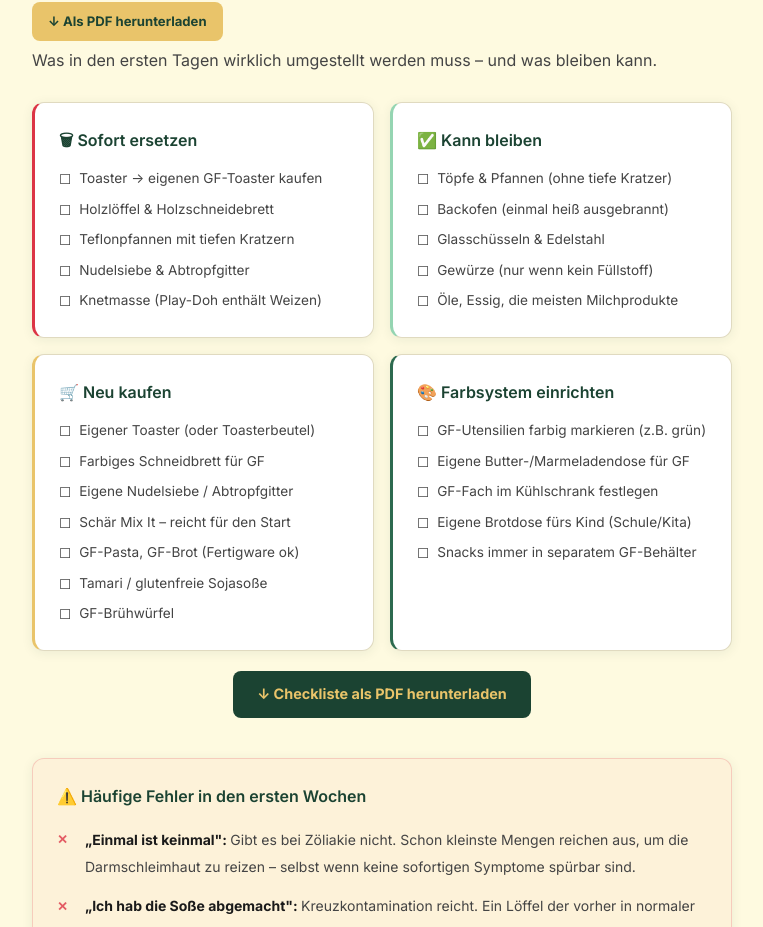
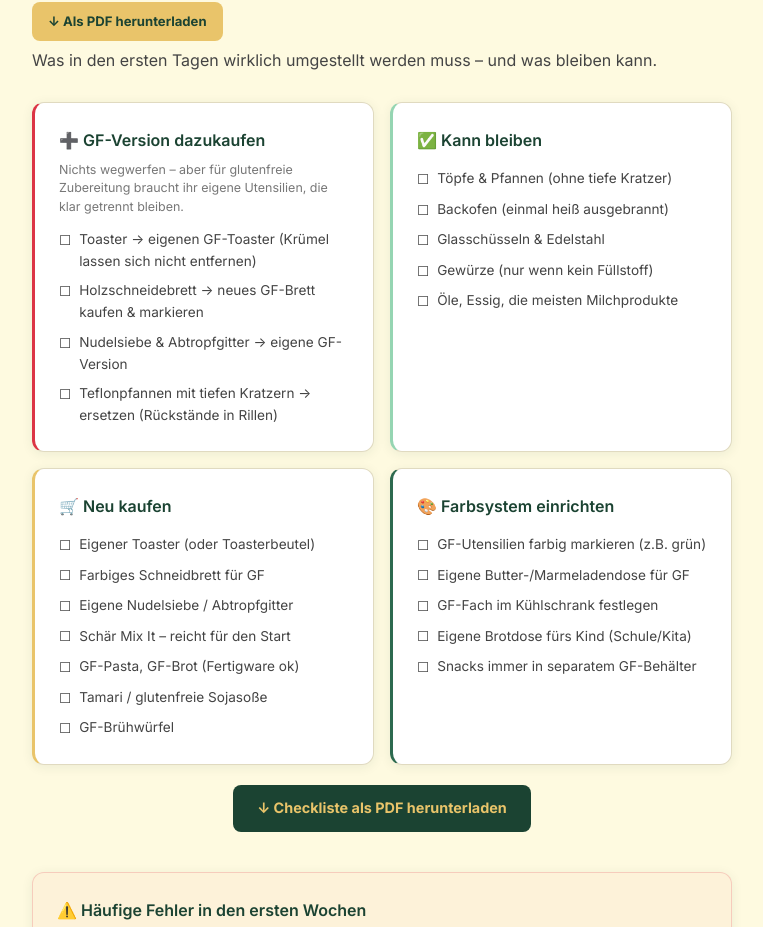
Before and after one commit to Waschtls/waschtls-schmankerl, a Next.js app: page /wissen/erstdiagnose in a window 1280 px wide. Shown: the part 3893-4820 px from the top of the page, without its empty margins (258-1021 px from the left). Built offline with nearby package versions, Linux system fonts and the light colour scheme.

Commit message:
feat: 3 neue Wissen-Artikel (Psyche, Zähne, NCGS) + Sitemap + Suchindex

```diff
--- a/app/wissen/erstdiagnose/page.tsx
+++ b/app/wissen/erstdiagnose/page.tsx
@@ -229,16 +229,18 @@ export default function ErstdiagnosePage() {
 
           <div className="grid-2" style={{ gap: '1rem' }}>
 
-            {/* Sofort raus */}
+            {/* GF-Versionen anschaffen */}
             <div className="card" style={{ borderLeft: '3px solid #dc3545' }}>
-              <h4 style={{ color: 'var(--green-deep)', marginBottom: '0.875rem' }}>🗑 Sofort ersetzen</h4>
+              <h4 style={{ color: 'var(--green-deep)', marginBottom: '0.4rem' }}>➕ GF-Version dazukaufen</h4>
+              <p style={{ fontSize: '0.78rem', color: 'var(--text-light)', marginBottom: '0.75rem', lineHeight: 1.5 }}>
+                Nichts wegwerfen – aber für glutenfreie Zubereitung braucht ihr eigene Utensilien, die klar getrennt bleiben.
+              </p>
               <div style={{ display: 'flex', flexDirection: 'column', gap: '0.5rem' }}>
                 {[
-                  'Toaster → eigenen GF-Toaster kaufen',
-                  'Holzlöffel & Holzschneidebrett',
-                  'Teflonpfannen mit tiefen Kratzern',
-                  'Nudelsiebe & Abtropfgitter',
-                  'Knetmasse (Play-Doh enthält Weizen)',
+                  'Toaster → eigenen GF-Toaster (Krümel lassen sich nicht entfernen)',
+                  'Holzschneidebrett → neues GF-Brett kaufen & markieren',
+                  'Nudelsiebe & Abtropfgitter → eigene GF-Version',
+                  'Teflonpfannen mit tiefen Kratzern → ersetzen (Rückstände in Rillen)',
                 ].map(item => (
                   <div key={item} style={{ display: 'flex', gap: '0.5rem', alignItems: 'flex-start', fontSize: '0.85rem', lineHeight: 1.6, color: 'var(--text-mid)' }}>
                     <span style={{ flexShrink: 0, marginTop: '0.05rem' }}>☐</span>
```
Also changed, not shown: 1 other file (tests, documents, lock files or other folders).
